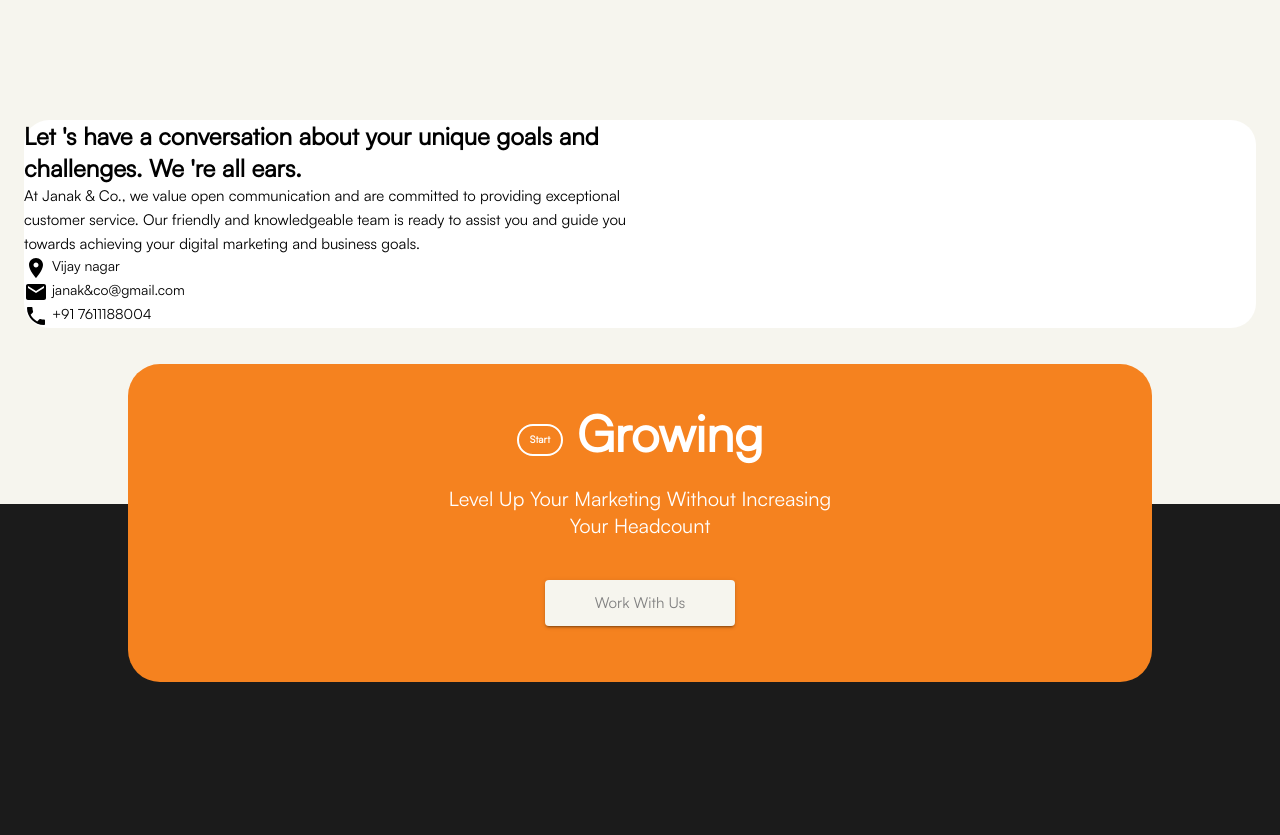
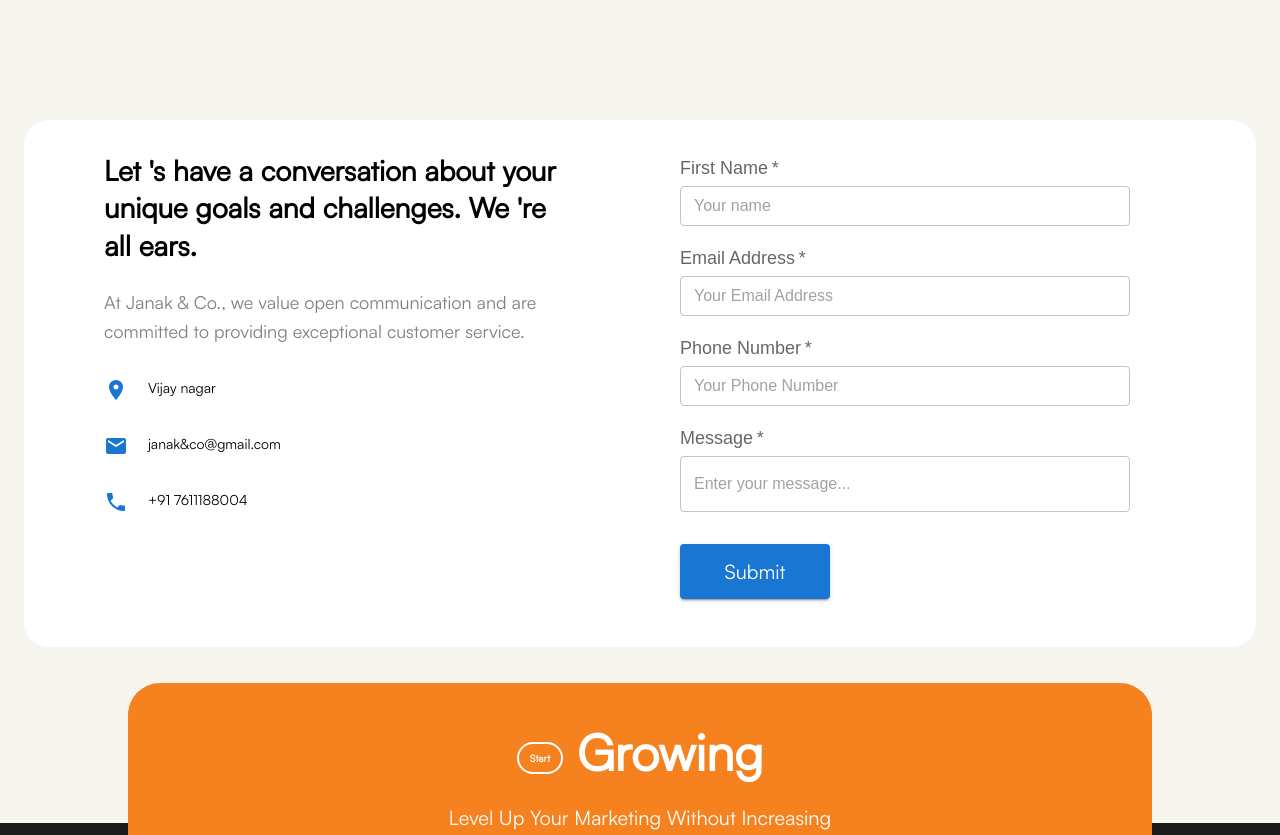
Before and after one commit to SACHINQEEP/janak_co, a React (Create React App) app: page /contact-us in a window 1280 px wide. Shown: the part 560-1395 px from the top of the page. Built offline with nearby package versions, Linux system fonts and the light colour scheme.

Commit message:
Contact us UI

```diff
--- a/src/features/ContactUs/contact-us.component.tsx
+++ b/src/features/ContactUs/contact-us.component.tsx
@@ -1,4 +1,4 @@
-import { Container, CssBaseline, Grid, Box, Typography } from '@mui/material';
+import { Button, Container, CssBaseline, FormControl, FormLabel, Grid, Box, TextField, Typography } from '@mui/material';
 import { AboutUsPageComponent } from '../AboutUs/aboutUs.component';
 import contactImage from '../../assets/Contact.svg'
 import LocationOnIcon from '@mui/icons-material/LocationOn';
@@ -12,29 +12,55 @@ const ContactUsComponent = () => {
             <Container maxWidth="xl">
                 <CssBaseline />
                 <AboutUsPageComponent contentName='Get in Touch with Janak & Co.' order={true} image={contactImage} />
-                <Grid container spacing={0} sx={{ backgroundColor: 'white', borderRadius: '25px' }}>
-                    <Grid item xs={6} >
-                        <Typography variant="h5" color="initial">
+                {/* <Container maxWidth="xl"> */}
+                <Grid container spacing={0} sx={{ backgroundColor: 'white', borderRadius: '25px', py: { lg: 3 }, px: { lg: 2 }, }}>
+                    <Grid item xs={12} md={12} lg={6} sx={{ px: { lg: 3 } }}>
+                        <Typography variant="h5" color="initial" sx={{ fontSize: { xs: 20, md: 22, lg: 28 }, mb: 2, py: 1, px: { lg: 5 } }}>
                             Let &apos;s have a conversation about your unique goals and challenges. We &apos;re all ears.
                         </Typography>
-                        <Typography variant="h6" color="initial" sx={{ fontWeight: 300, fontSize: 15 }}>
-                            At Janak & Co., we value open communication and are committed to providing exceptional customer service. Our friendly and knowledgeable team is ready to assist you and guide you towards achieving your digital marketing and business goals.
+                        <Typography variant="h6" color="initial" sx={{ color: 'grey', fontWeight: 300, fontSize: { xs: 16, md: 18, ld: 20 }, mb: 2, px: { lg: 5 } }}>
+                            At Janak & Co., we value open communication and are committed to providing exceptional customer service.
                         </Typography>
 
-                        <Typography variant="body2" color="initial">
-                            <LocationOnIcon />  Vijay nagar
+                        <Typography variant="body2" color="initial" sx={{ px: { lg: 5 }, py: 2 }}>
+                            <LocationOnIcon color='primary' sx={{ mr: 2 }} />  Vijay nagar
                         </Typography>
-                        <Typography variant="body2" color="initial">
-                            <EmailIcon />  janak&co@gmail.com
+                        <Typography variant="body2" color="initial" sx={{ px: { lg: 5 }, py: 2 }}>
+                            <EmailIcon color='primary' sx={{ mr: 2 }} />  janak&co@gmail.com
                         </Typography>
-                        <Typography variant="body2" color="initial">
-                            <LocalPhoneIcon />   +91 7611188004
+                        <Typography variant="body2" color="initial" sx={{ px: { lg: 5 }, py: 2 }}>
+                            <LocalPhoneIcon color='primary' sx={{ mr: 2 }} />   +91 7611188004
                         </Typography>
                     </Grid>
-                    <Grid item xs={6}>
-
+                    <Grid item xs={12} md={12} lg={6} sx={{ px: { lg: 5 } }}>
+                        <form action="">
+                            <Grid container spacing={0} sx={{ maxWidth: 450 }}>
+                                <FormControl fullWidth>
+                                    <Box sx={{ display: 'flex', flexDirection: 'column', my: 1 }}>
+                                        <FormLabel required sx={{ fontSize: 18, fontWeight: 100, py: 0.5 }}>First Name</FormLabel>
+                                        <TextField size='small' type='text' placeholder='Your name' name='first_name'></TextField>
+                                    </Box>
+                                    <Box sx={{ display: 'flex', flexDirection: 'column', my: 1 }}>
+                                        <FormLabel required sx={{ fontSize: 18, fontWeight: 100, py: 0.5 }}>Email Address</FormLabel>
+                                        <TextField size='small' type='email' placeholder='Your Email Address' name='email_id'></TextField>
+                                    </Box>
+                                    <Box sx={{ display: 'flex', flexDirection: 'column', my: 1 }}>
+                                        <FormLabel required sx={{ fontSize: 18, fontWeight: 100, py: 0.5 }}>Phone Number</FormLabel>
+                                        <TextField size='small' type='number' placeholder='Your Phone Number' name='phone_number'></TextField>
+                                    </Box>
+                                    <Box sx={{ display: 'flex', flexDirection: 'column', my: 1 }}>
+                                        <FormLabel required sx={{ fontSize: 18, fontWeight: 100, py: 0.5 }}>Message</FormLabel>
+                                        <TextField size='medium' type='text' placeholder='Enter your message...' name='message'></TextField>
+                                    </Box>
+                                    <Button variant='contained' sx={{ maxWidth: 150, fontSize: { xs: 20, md: 20, xl: 30 }, my: { xs: 2, lg: 3 }, padding: '10px 50px' }}>
+                                        Submit
+                                    </Button>
+                                </FormControl>
+                            </Grid>
+                        </form>
                     </Grid>
                 </Grid>
+                {/* </Container> */}
             </Container>
         </div>
     )
```
